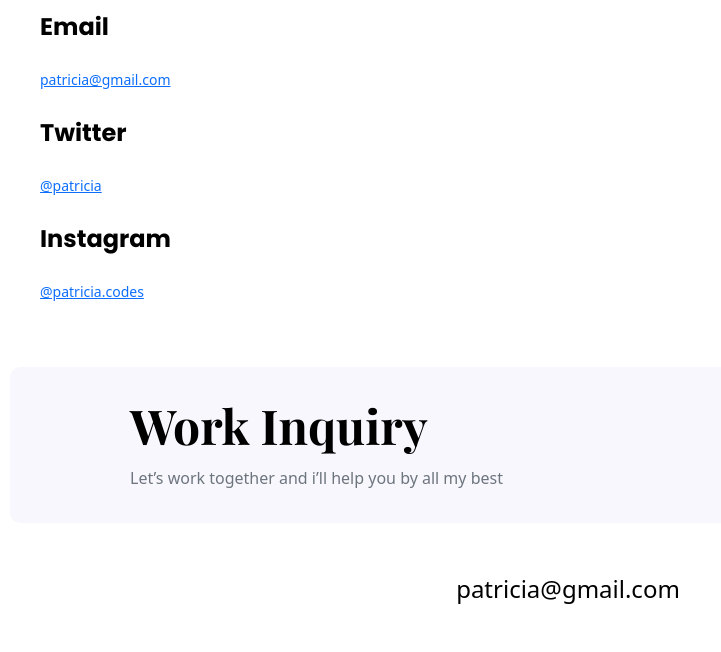
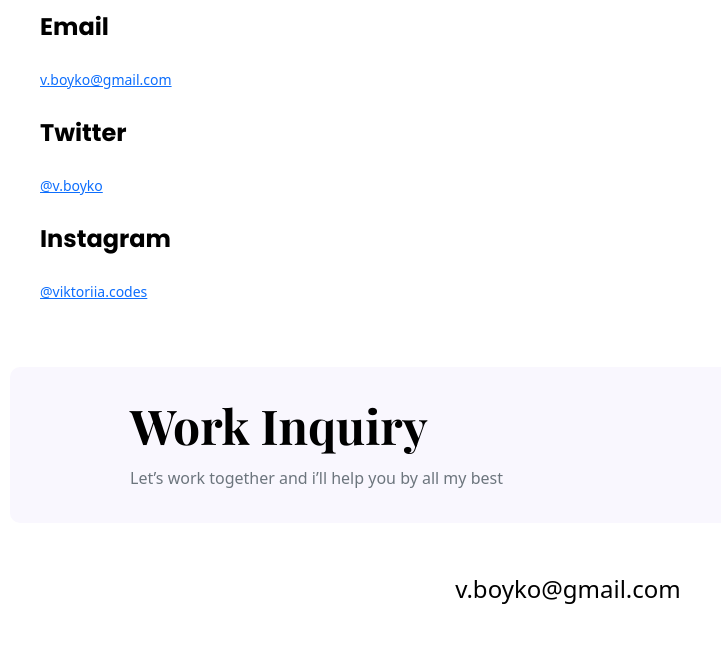
Before and after one commit to Viksia/Portfolio-Project-Homepage-Hero, a plain HTML site: page contact.html in a window 1280 px wide. Shown: the part 267-919 px from the top of the page, 72-793 px from the left. Drawn offline with nearby package versions, Linux system fonts and the light colour scheme.

Commit message:
Add link to github

```diff
--- a/contact.html
+++ b/contact.html
@@ -52,17 +52,17 @@
             <h1 class="mb-4">Let's get in touch!</h1>
             <h3>Email</h3>
             <p>
-                <a href="mailto:patricia@gmail.com">patricia@gmail.com</a>
+                <a href="mailto:v.boykoffu@gmail.com">v.boyko@gmail.com</a>
 
             </p>
             <h3>Twitter</h3>
             <p>
-                <a href="https://twitter.com/" target="_blank">@patricia</a>
+                <a href="https://twitter.com/" target="_blank">@v.boyko</a>
 
             </p>
             <h3>Instagram</h3>
             <p>
-                <a href="https://www.instagram.com/">@patricia.codes</a>
+                <a href="https://www.instagram.com/">@viktoriia.codes</a>
 
             </p>
         </div>
@@ -82,7 +82,7 @@
                 </div>
             </div>
             <div class="d-flex justify-content-center mb-5">
-                <a href="mailto:patricia@gmail.com" class="email-link" title="email me">patricia@gmail.com</a>
+                <a href="mailto:v.boykoffu@gmail.com" class="email-link" title="email me">v.boyko@gmail.com</a>
             </div>
             <div class="social-links d-flex justify-content-center mb-5">
                 <a href="https://www.facebook.com/Boyko.Viktoriia" target="_blank"><i
@@ -93,7 +93,7 @@
                         class="fa-brands fa-instagram"></i></a>
             </div>
             <p class="text-center mt-5">✌️ This website was coded by Viktoriia Boiko, and is <a
-                    href="https://spontaneous-hotteok-3a618a.netlify.app/">open-sourced</a>
+                    href="https://github.com/Viksia/">open-sourced</a>
             </p>
         </footer>
     </div>
```
Also changed, not shown: about.html (+2 -2 lines), index.html (+2 -2 lines), work.html (+2 -2 lines).
